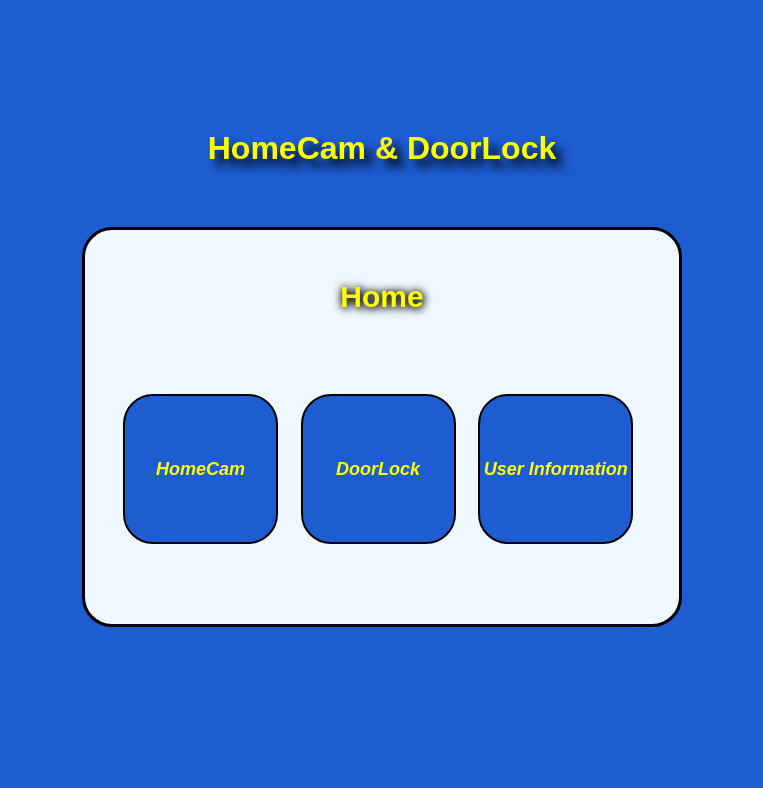
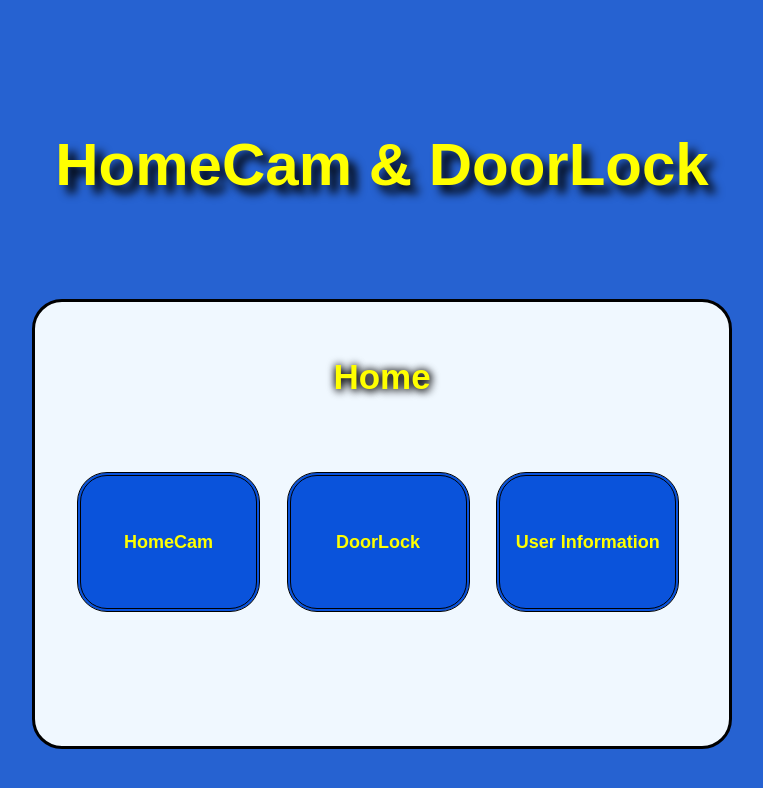
Before and after one commit to khm0930/HomeCamera_FaceOpenDoorLock, a Flask app: page /choice in a window 1280 px wide. Shown: the top 788 px of the page, without its empty margins (258-1021 px from the left). Run offline with Flask 3, Linux system fonts and the light colour scheme.

```diff
--- a/web/static/css/style.css
+++ b/web/static/css/style.css
@@ -8,17 +8,18 @@ html{
 }
 body {
     margin: 0;
-    background-color: #1d5cd1;
+    background-color: #2662d1;
 }
 h1{
+    font-size: 60px;
     color: yellow;
     margin-top: 130px;
     text-align: center;
-    margin-bottom: 60px;
+    margin-bottom: 100px;
     text-shadow: 8px 8px 10px black;
 }
 h3{
-    font-size: 30px;
+    font-size: 35px;
     font-weight: bold;
     text-align: center;
     color: yellow;
@@ -44,8 +45,8 @@ h3{
 
 }
 .home-form{
-    width: 600px;
-    height: 400px;
+    width: 700px;
+    height: 450px;
     border: 0;
     border-radius: 30px;
     background-color: aliceblue;
@@ -78,47 +79,43 @@ h3{
 .login-button,.face-id-button,
 button{
     color: yellow;
-    background-color: #1d5cd1;
+    background-color: #0a53db;
     font-size: 17px;
     margin-bottom: 20px;
     padding: 20px;
     border-radius: 10px;
     width: 100%;
-    font-style: italic;
     font-weight: bold;
-    border: 2px solid black;
+    border: 4px double black;
 
 }
 .home-button{
     width: 100px;
-    height: 150px;
+    height: 140px;
     color: yellow;
-    background-color: #1d5cd1;
+    background-color: #0a53db;
     font-size: 18px;
     padding: 0px;
     border-radius: 30px;
-    border: 2px solid black;
+    border: 4px double black;
     width: 28%;
-    margin-top: 50px;
-    margin-left: 18px;
-    font-style: italic;
+    margin-top: 40px;
+    margin-left: 22px;
     font-weight: bold;
 }
 .homecam-button{
     width: 150px;
     height: 150px;;
-    background-color: #1d5cd1;
+    background-color: #0a53db;
     font-size: 18px;
     padding: 0px;
     border-radius: 30px;
-    border: 2px solid black;
-    width: 40%;
-    margin-top: 50px;
-    margin-left: 35px;
-    font-style: italic;
+    border: 4px double black;
+    width: 40.5%;
+    margin-top: 40px;
+    margin-left: 40px;
     font-weight: bold;
 }
-
 
 .register-button:hover,
 .login-button:hover,.face-id-button:hover,.home-button:hover,
--- a/web/web.py
+++ b/web/web.py
@@ -224,5 +224,4 @@ def choice():
     return render_template('choice.html')
 
 if __name__ == '__main__':
-
     app.run(host='0.0.0.0', port=9092)
```
Also changed, not shown: other parts of web/static/css/style.css (+4 -4 lines), lock/doorlock.py (+48 -32 lines), web/templates/user.html (+2 -17 lines).
